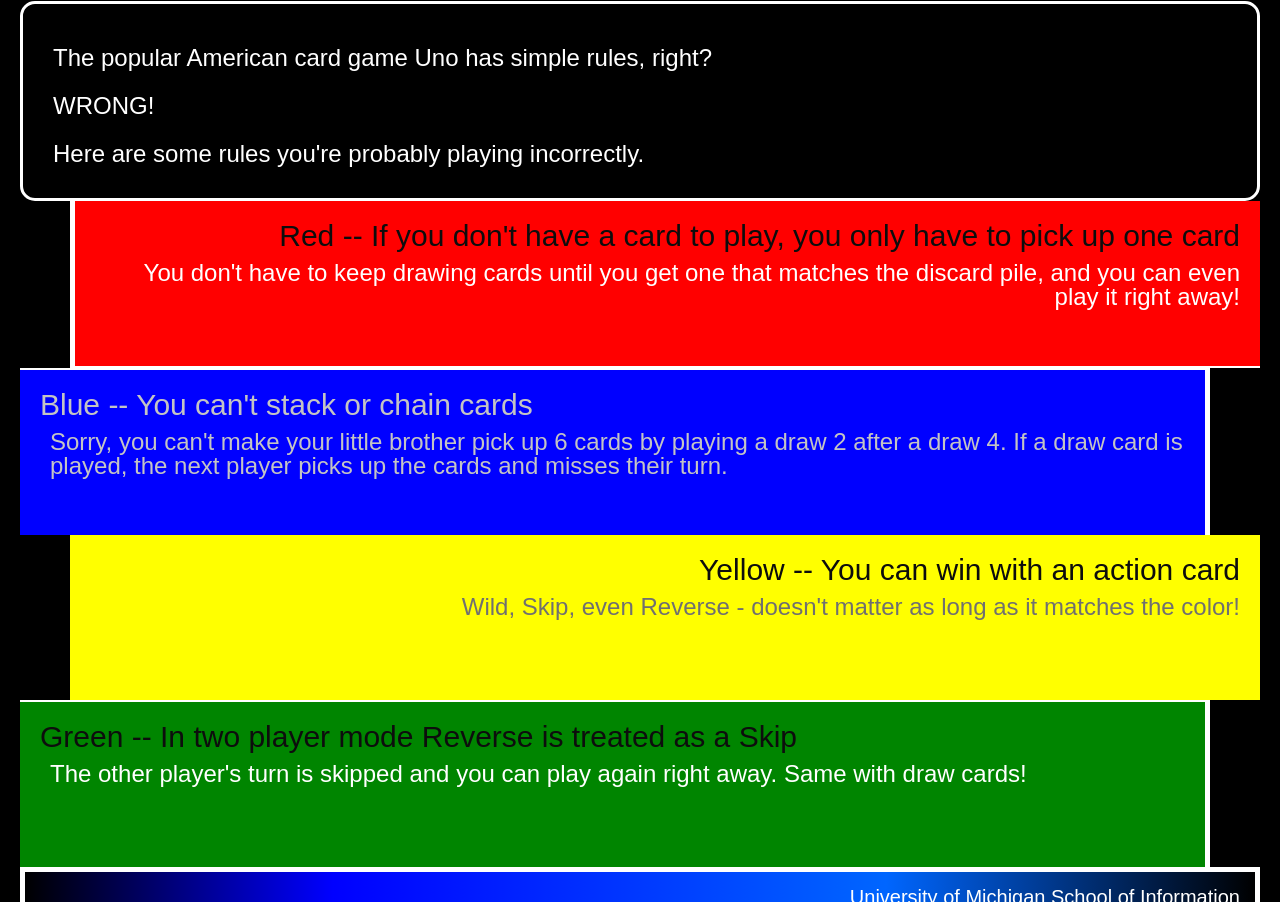
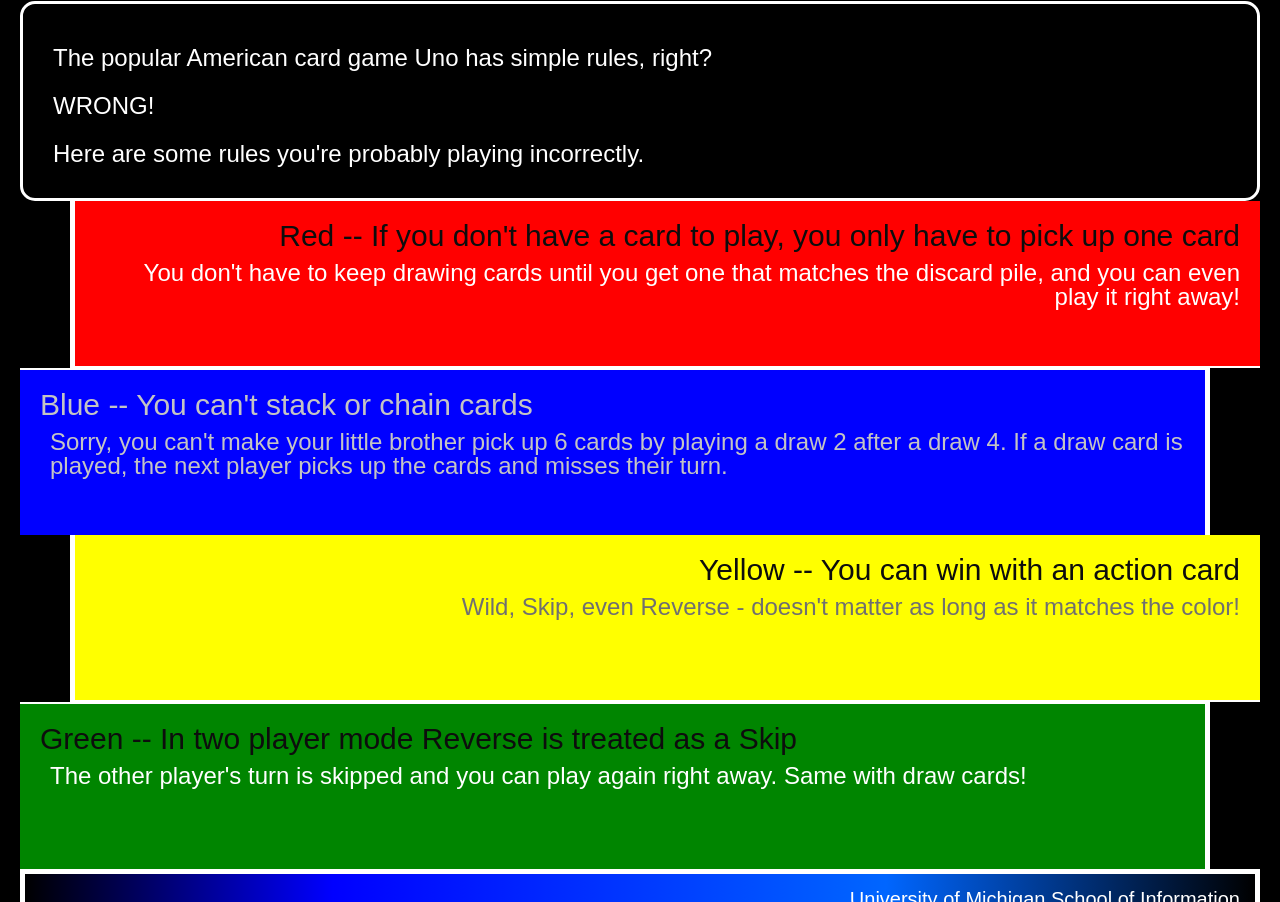
Before and after one commit to saralili5/hw2-f24, a plain HTML site: page index.html in a window 1280 px wide. Shown: the part 327-1229 px from the top of the page. Drawn offline with Linux system fonts and the light colour scheme.

Commit message:
Add files via upload

```diff
--- a/css/style.css
+++ b/css/style.css
@@ -58,8 +58,8 @@ div {
     text-align: right;
     margin-left: 50px;
     border: none;
-    border-bottom: 2px;
-    border-left: 5px;
+    border-bottom: 2px solid #FFFFFF;
+    border-left: 5px solid #FFFFFF;
     color: #707070
 }
 .green {
```
